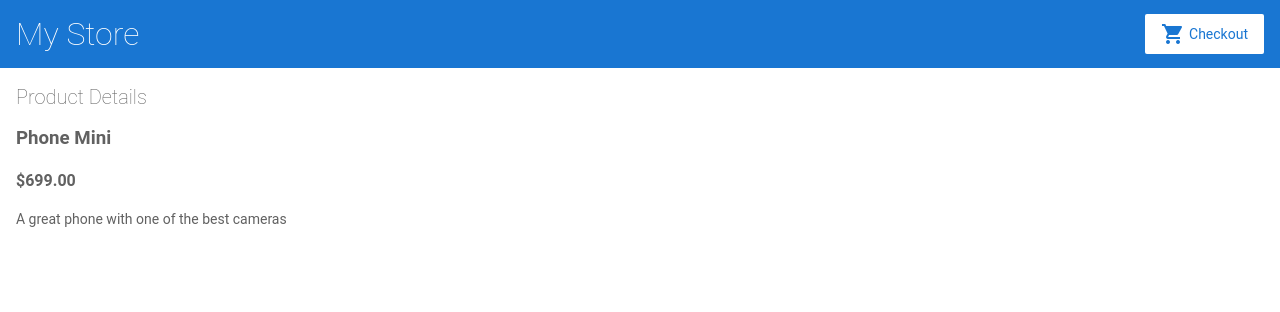
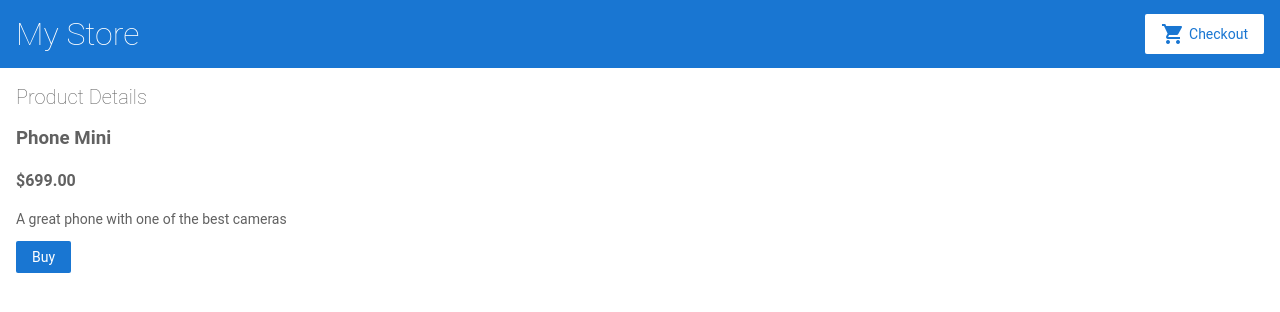
Before and after one commit to yusbelydg/angular-the-first-project, an Angular app: page /products/1 in a window 1280 px wide. Shown: the top 312 px of the page. Built offline with nearby package versions, Linux system fonts and the light colour scheme.

Commit message:
2 files modified

```diff
--- a/src/app/product-details/product-details.component.html
+++ b/src/app/product-details/product-details.component.html
@@ -1,4 +1,3 @@
-
 <h2>Product Details</h2>
 
 <div *ngIf="product">
@@ -6,4 +5,5 @@
   <h4>{{ product.price | currency }}</h4>
   <p>{{ product.description }}</p>
 
+  <button (click)="addToCart(product)">Buy</button>
 </div>
--- a/src/app/product-details/product-details.component.ts
+++ b/src/app/product-details/product-details.component.ts
@@ -19,8 +19,13 @@
   ) { }
 
   ngOnInit() {
-  this.route.paramMap.subscribe(params => {
-    this.product = products[+params.get('productId')];
-  });
+    this.route.paramMap.subscribe(params => {
+      this.product = products[+params.get('productId')];
+    });
+  }
+
+  addToCart(product) {
+    window.alert('Your product has been added to the cart!');
+    this.cartService.addToCart(product);
+  }
 }
-}
```
